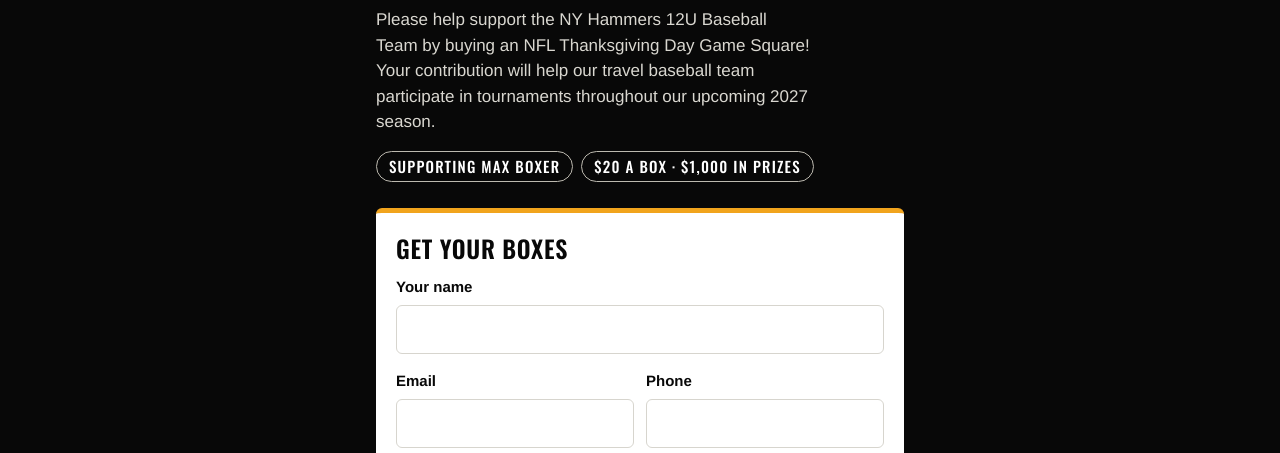
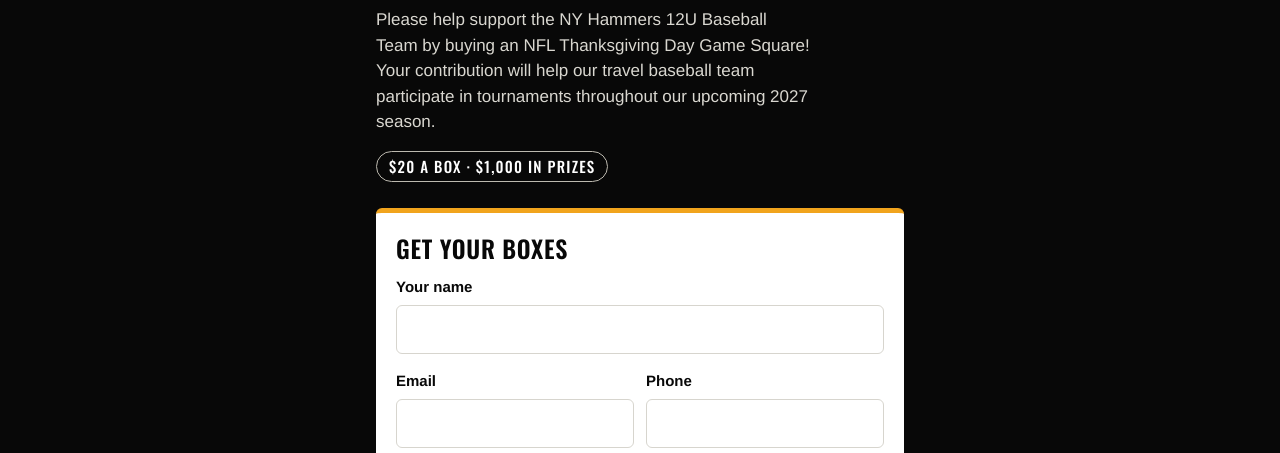
Before and after one commit to boxoprofundo/hammers, a plain HTML site: page index.html in a window 1280 px wide. Shown: the part 330-783 px from the top of the page. Drawn offline with nearby package versions, Linux system fonts and the light colour scheme; no server answers.

Commit message:
Remove the Supporting Max Boxer chip
Co-Authored-By: Claude Opus 5.5 <noreply@anthropic.com>
Claude-Session: https://claude.ai/code/session_017ni554VETL8LNm6U5hSHAg

```diff
--- a/index.html
+++ b/index.html
@@ -182,7 +182,6 @@
       <p class="matchup">Kansas City Chiefs at Buffalo Bills<br>Thursday, November 26, 2026</p>
       <p class="lede">Please help support the NY Hammers 12U Baseball Team by buying an NFL Thanksgiving Day Game Square! Your contribution will help our travel baseball team participate in tournaments throughout our upcoming 2027 season.</p>
       <div class="tally" aria-live="polite">
-        <span class="chip">Supporting Max Boxer</span>
         <span class="chip">$20 a box · $1,000 in prizes</span>
       </div>
     </div>
```
Also changed, not shown: preview.html (+0 -1 lines).
